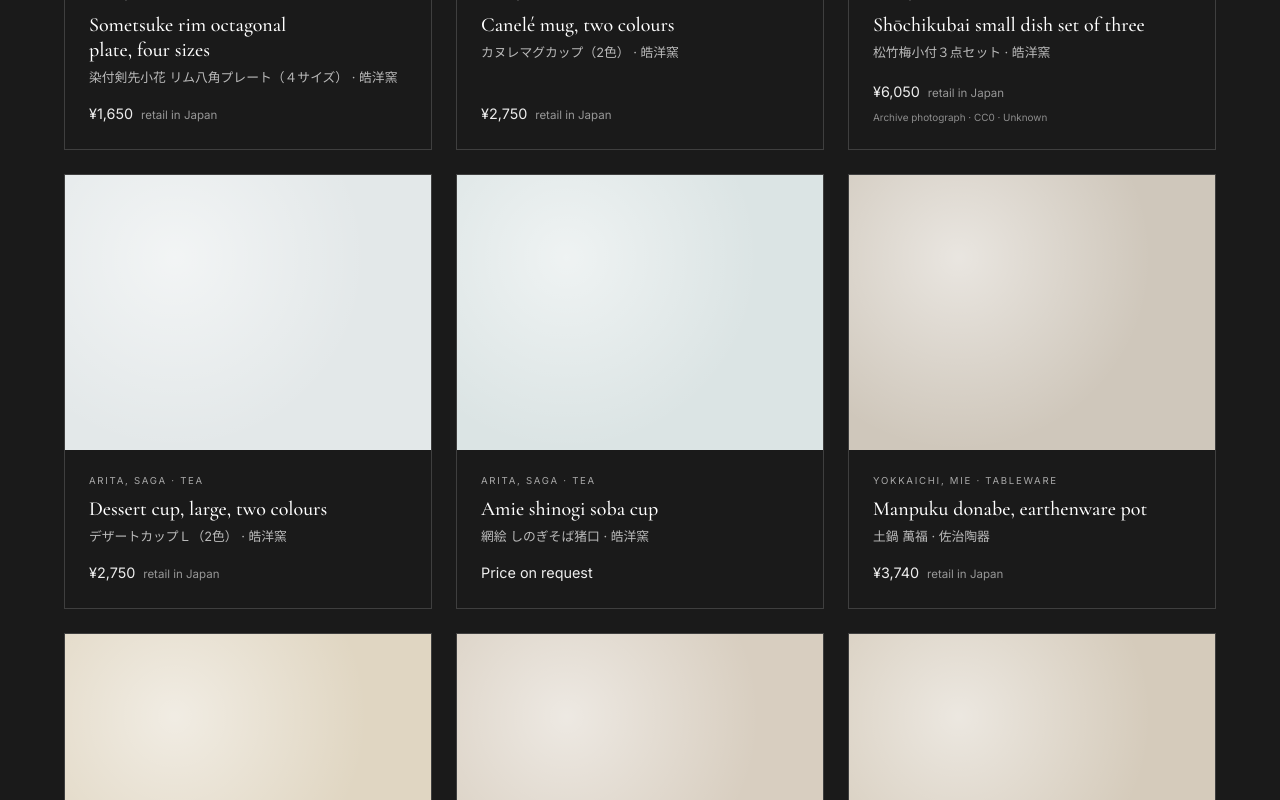
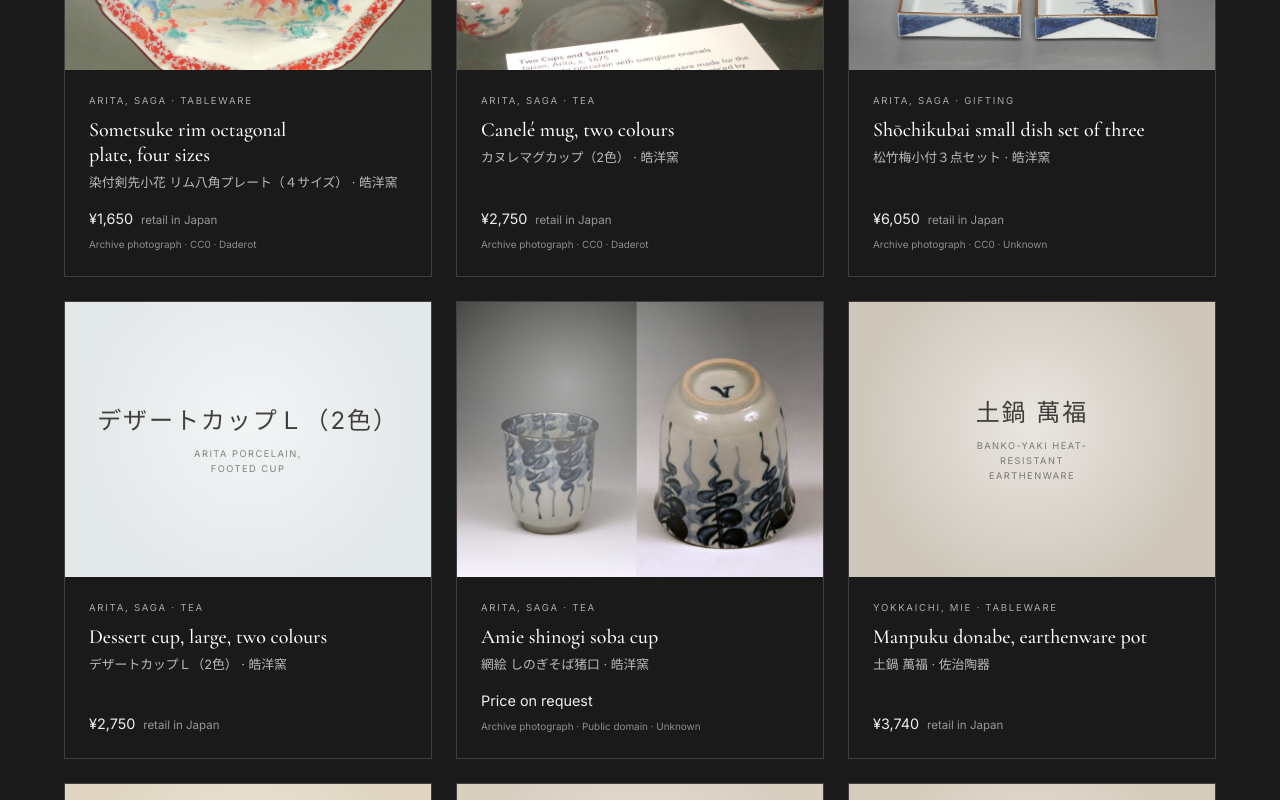
Before and after one commit to TerekhinAndrei/mugeniki, a Next.js app: page /collections in a window 1280 px wide. Shown: the part 2694-3494 px from the top of the page. Built offline with nearby package versions, Linux system fonts and the light colour scheme.

Commit message:
Catalogue: reattach archive photographs to the new slugs, design the image-less cards

```diff
--- a/src/app/collections/page.tsx
+++ b/src/app/collections/page.tsx
@@ -35,6 +35,7 @@ export default function CollectionsPage() {
               "Prices are what a customer pays in the workshop's own shop, consumption tax included. They give you a sense of where a piece sits against your own retail, and where a collection could be built.",
               "Wholesale is a separate conversation: ex-works price, minimum order, packing and lead time are quoted for your design, your volume and your market. Pieces marked “price on request” are made to order at a level the workshop prices per commission rather than per item.",
               "Most of the tableware is made to order rather than pulled from a shelf. Allow four to eight weeks from confirmation to a fired batch, longer for a new mould or a new glaze.",
+              "Cards that carry a photograph show a museum piece from the same tradition: it demonstrates the technique, not the exact item. The workshops' own product photography belongs to them, so it reaches you with the first quotation rather than before it.",
             ]}
           />
         </PageSection>
--- a/src/app/globals.css
+++ b/src/app/globals.css
@@ -110,6 +110,38 @@ button:disabled { cursor: not-allowed; }
   background-image: radial-gradient(circle at 30% 30%, rgba(255,255,255,.55), transparent 60%);
 }
 
+/* Card without photography yet: the piece's own Japanese name carries it */
+.swatch-word {
+  display: flex;
+  flex-direction: column;
+  align-items: center;
+  justify-content: center;
+  gap: .5rem;
+  padding: 1.5rem;
+  text-align: center;
+}
+.swatch-word::after {
+  background-image: radial-gradient(circle at 50% 45%, rgba(255,255,255,.55), rgba(255,255,255,0) 72%);
+}
+.swatch-word-ja {
+  position: relative;
+  z-index: 1;
+  font-size: clamp(1.15rem, 2.4vw, 1.5rem);
+  line-height: 1.5;
+  letter-spacing: .08em;
+  color: rgba(28, 25, 22, .82);
+}
+.swatch-word-note {
+  position: relative;
+  z-index: 1;
+  max-width: 26ch;
+  font-size: .58rem;
+  line-height: 1.6;
+  letter-spacing: .16em;
+  text-transform: uppercase;
+  color: rgba(28, 25, 22, .52);
+}
+
 /* Inside dark sections every block that sits directly on the section background
    needs light text — inline colours elsewhere must not win. */
 .tone-dark .callout { border-left-color: rgba(255,255,255,.55) !important; }
--- a/src/components/CatalogueGrid.tsx
+++ b/src/components/CatalogueGrid.tsx
@@ -6,11 +6,23 @@ import Image from "next/image";
 import { Product, formatYen } from "@/data/products";
 import { getPhoto, photoLine } from "@/lib/photos";
 
-function ProductImage({ slug, swatch, name }: { slug: string; swatch: string; name: string }) {
+function ProductImage({
+  slug,
+  swatch,
+  name,
+  nameJa,
+  technique,
+}: {
+  slug: string;
+  swatch: string;
+  name: string;
+  nameJa: string;
+  technique: string;
+}) {
   const photo = getPhoto(slug);
-  return (
-    <div className="swatch" style={{ background: swatch }}>
-      {photo ? (
+  if (photo) {
+    return (
+      <div className="swatch" style={{ background: swatch }}>
         <Image
           src={photo.local}
           alt={`${name} — archive photograph`}
@@ -18,9 +30,13 @@ function ProductImage({ slug, swatch, name }: { slug: string; swatch: string; na
           sizes="(max-width: 640px) 100vw, (max-width: 1024px) 50vw, 33vw"
           style={{ objectFit: "cover" }}
         />
-      ) : (
-        <span className="sr-only">{name}</span>
-      )}
+      </div>
+    );
+  }
+  return (
+    <div className="swatch swatch-word" style={{ background: swatch }}>
+      <span className="swatch-word-ja">{nameJa}</span>
+      <span className="swatch-word-note">{technique}</span>
     </div>
   );
 }
@@ -74,7 +90,13 @@ export default function CatalogueGrid({ products }: { products: Product[] }) {
               className="card"
               style={{ background: "var(--offblack)", borderColor: "rgba(255,255,255,.16)", color: "#fff" }}
             >
-              <ProductImage slug={p.slug} swatch={p.swatch} name={p.name} />
+              <ProductImage
+                slug={p.slug}
+                swatch={p.swatch}
+                name={p.name}
+                nameJa={p.nameJa}
+                technique={p.technique}
+              />
               <div className="p-6 flex flex-col flex-1">
                 <p
                   style={{
--- a/src/data/photos.json
+++ b/src/data/photos.json
@@ -12,7 +12,7 @@
     "local": "/catalogue/konoha-round-donburi.jpg",
     "bytes": 538991
   },
-  "kohanako-round-donburi": {
+  "kohanako-round-donburi-large": {
     "title": "File:Arita-Ware Kakiemon Floral-Shaped Bowl, late 17th to early 18th century, Japan, porcelain with enamel - Art Institute of Chicago - DSC00217.JPG",
     "thumb": "https://thumb.wikimedia.org/wikipedia/commons/thumb/1/15/Arita-Ware_Kakiemon_Floral-Shaped_Bowl%2C_late_17th_to_early_18th_century%2C_Japan%2C_porcelain_with_enamel_-_Art_Institute_of_Chicago_-_DSC00217.JPG/1920px-Arita-Ware_Kakiemon_Floral-Shaped_Bowl%2C_late_17th_to_early_18th_century%2C_Japan%2C_porcelain_with_enamel_-_Art_Institute_of_Chicago_-_DSC00217.JPG?utm_source=commons.wikimedia.org&utm_campaign=imageinfo&utm_content=thumbnail",
     "page": "https://commons.wikimedia.org/wiki/File:Arita-Ware_Kakiemon_Floral-Shaped_Bowl,_late_17th_to_early_18th_century,_Japan,_porcelain_with_enamel_-_Art_Institute_of_Chicago_-_DSC00217.JPG",
@@ -25,7 +25,7 @@
     "local": "/catalogue/kohanako-round-donburi.jpg",
     "bytes": 603871
   },
-  "kanure-mug": {
+  "canele-mug": {
     "title": "File:Two Cups and Saucers, c. 1675, Arita, hard-paste porcelain with overglaze enamels - Gardiner Museum, Toronto - DSC00393.JPG",
     "thumb": "https://thumb.wikimedia.org/wikipedia/commons/thumb/8/80/Two_Cups_and_Saucers%2C_c._1675%2C_Arita%2C_hard-paste_porcelain_with_overglaze_enamels_-_Gardiner_Museum%2C_Toronto_-_DSC00393.JPG/1920px-Two_Cups_and_Saucers%2C_c._1675%2C_Arita%2C_hard-paste_porcelain_with_overglaze_enamels_-_Gardiner_Museum%2C_Toronto_-_DSC00393.JPG?utm_source=commons.wikimedia.org&utm_campaign=imageinfo&utm_content=thumbnail",
     "page": "https://commons.wikimedia.org/wiki/File:Two_Cups_and_Saucers,_c._1675,_Arita,_hard-paste_porcelain_with_overglaze_enamels_-_Gardiner_Museum,_Toronto_-_DSC00393.JPG",
@@ -38,7 +38,7 @@
     "local": "/catalogue/kanure-mug.jpg",
     "bytes": 392626
   },
-  "hana-musubi-bowl": {
+  "hana-musubi-mokko-kobachi": {
     "title": "File:Dish with Quail Design, c. 1680-1700, Arita, hard-paste porcelain with overglaze enamels - Gardiner Museum, Toronto - DSC00618.JPG",
     "thumb": "https://thumb.wikimedia.org/wikipedia/commons/thumb/c/c1/Dish_with_Quail_Design%2C_c._1680-1700%2C_Arita%2C_hard-paste_porcelain_with_overglaze_enamels_-_Gardiner_Museum%2C_Toronto_-_DSC00618.JPG/1920px-Dish_with_Quail_Design%2C_c._1680-1700%2C_Arita%2C_hard-paste_porcelain_with_overglaze_enamels_-_Gardiner_Museum%2C_Toronto_-_DSC00618.JPG?utm_source=commons.wikimedia.org&utm_campaign=imageinfo&utm_content=thumbnail",
     "page": "https://commons.wikimedia.org/wiki/File:Dish_with_Quail_Design,_c._1680-1700,_Arita,_hard-paste_porcelain_with_overglaze_enamels_-_Gardiner_Museum,_Toronto_-_DSC00618.JPG",
@@ -51,7 +51,7 @@
     "local": "/catalogue/hana-musubi-bowl.jpg",
     "bytes": 743181
   },
-  "sanbo-naburi-bowl": {
+  "sanbo-naburi-bachi": {
     "title": "File:Bowl, Arita ware, Japan, 1690-710 AD, with later enameling attributed to Ignaz Preissler, porcelain - Peabody Essex Museum - DSC07776.jpg",
     "thumb": "https://thumb.wikimedia.org/wikipedia/commons/thumb/c/c0/Bowl%2C_Arita_ware%2C_Japan%2C_1690-710_AD%2C_with_later_enameling_attributed_to_Ignaz_Preissler%2C_porcelain_-_Peabody_Essex_Museum_-_DSC07776.jpg/1920px-Bowl%2C_Arita_ware%2C_Japan%2C_1690-710_AD%2C_with_later_enameling_attributed_to_Ignaz_Preissler%2C_porcelain_-_Peabody_Essex_Museum_-_DSC07776.jpg?utm_source=commons.wikimedia.org&utm_campaign=imageinfo&utm_content=thumbnail",
     "page": "https://commons.wikimedia.org/wiki/File:Bowl,_Arita_ware,_Japan,_1690-710_AD,_with_later_enameling_attributed_to_Ignaz_Preissler,_porcelain_-_Peabody_Essex_Museum_-_DSC07776.jpg",
@@ -77,7 +77,7 @@
     "local": "/catalogue/rinka-plate-large.jpg",
     "bytes": 869961
   },
-  "kikuzaki-oval-plates": {
+  "kikuzaki-oval-plate": {
     "title": "File:Dish with Prunus and Bamboo, c. 1690-1710, Arita, hard-paste porcelain with overglaze enamels - Gardiner Museum, Toronto - DSC00518.JPG",
     "thumb": "https://thumb.wikimedia.org/wikipedia/commons/thumb/1/1e/Dish_with_Prunus_and_Bamboo%2C_c._1690-1710%2C_Arita%2C_hard-paste_porcelain_with_overglaze_enamels_-_Gardiner_Museum%2C_Toronto_-_DSC00518.JPG/1920px-Dish_with_Prunus_and_Bamboo%2C_c._1690-1710%2C_Arita%2C_hard-paste_porcelain_with_overglaze_enamels_-_Gardiner_Museum%2C_Toronto_-_DSC00518.JPG?utm_source=commons.wikimedia.org&utm_campaign=imageinfo&utm_content=thumbnail",
     "page": "https://commons.wikimedia.org/wiki/File:Dish_with_Prunus_and_Bamboo,_c._1690-1710,_Arita,_hard-paste_porcelain_with_overglaze_enamels_-_Gardiner_Museum,_Toronto_-_DSC00518.JPG",
@@ -90,7 +90,7 @@
     "local": "/catalogue/kikuzaki-oval-plates.jpg",
     "bytes": 623393
   },
-  "rib-hakkaku-plate": {
+  "rim-octagonal-plate": {
     "title": "File:Decagonal Plate with Tiger and Tree Design, c. 1680-1700, Arita, hard-paste porcelain with overglaze enamels - Gardiner Museum, Toronto - DSC00475.JPG",
     "thumb": "https://thumb.wikimedia.org/wikipedia/commons/thumb/5/50/Decagonal_Plate_with_Tiger_and_Tree_Design%2C_c._1680-1700%2C_Arita%2C_hard-paste_porcelain_with_overglaze_enamels_-_Gardiner_Museum%2C_Toronto_-_DSC00475.JPG/1920px-Decagonal_Plate_with_Tiger_and_Tree_Design%2C_c._1680-1700%2C_Arita%2C_hard-paste_porcelain_with_overglaze_enamels_-_Gardiner_Museum%2C_Toronto_-_DSC00475.JPG?utm_source=commons.wikimedia.org&utm_campaign=imageinfo&utm_content=thumbnail",
     "page": "https://commons.wikimedia.org/wiki/File:Decagonal_Plate_with_Tiger_and_Tree_Design,_c._1680-1700,_Arita,_hard-paste_porcelain_with_overglaze_enamels_-_Gardiner_Museum,_Toronto_-_DSC00475.JPG",
@@ -103,7 +103,7 @@
     "local": "/catalogue/rib-hakkaku-plate.jpg",
     "bytes": 699456
   },
-  "shinogi-soba-cup": {
+  "shinogi-soba-choko": {
     "title": "File:Porcelain yunomi 0063 - DPLA - cc5964acd8e1c4f86981aff807ad969e.jpg",
     "thumb": "https://upload.wikimedia.org/wikipedia/commons/b/b7/Porcelain_yunomi_0063_-_DPLA_-_cc5964acd8e1c4f86981aff807ad969e.jpg?utm_source=commons.wikimedia.org&utm_campaign=imageinfo&utm_content=thumbnail_unscaled",
     "page": "https://commons.wikimedia.org/wiki/File:Porcelain_yunomi_0063_-_DPLA_-_cc5964acd8e1c4f86981aff807ad969e.jpg",
@@ -129,7 +129,7 @@
     "bytes": 299611,
     "h": 0
   },
-  "kashogama-tea-bowls": {
+  "kashogama-ido-tea-bowl": {
     "title": "File:Shino chawan MBA Lyon E554-146.jpg",
     "thumb": "https://thumb.wikimedia.org/wikipedia/commons/thumb/8/8e/Shino_chawan_MBA_Lyon_E554-146.jpg/1920px-Shino_chawan_MBA_Lyon_E554-146.jpg?utm_source=commons.wikimedia.org&utm_campaign=imageinfo&utm_content=thumbnail",
     "page": "https://commons.wikimedia.org/wiki/File:Shino_chawan_MBA_Lyon_E554-146.jpg",
@@ -142,7 +142,7 @@
     "local": "/catalogue/kashogama-tea-bowls.jpg",
     "bytes": 422416
   },
-  "kashogama-mizusashi": {
+  "kashogama-kintenmoku-mizusashi": {
     "title": "File:Tea ceremony water jar, Japan, Uji, Asahi ware, Edo period, 1650-1750 AD, stoneware with wood-ash glaze, lacquered wooden lid - Freer Gallery of Art - DSC05479.JPG",
     "thumb": "https://thumb.wikimedia.org/wikipedia/commons/thumb/e/eb/Tea_ceremony_water_jar%2C_Japan%2C_Uji%2C_Asahi_ware%2C_Edo_period%2C_1650-1750_AD%2C_stoneware_with_wood-ash_glaze%2C_lacquered_wooden_lid_-_Freer_Gallery_of_Art_-_DSC05479.JPG/1920px-thumbnail.jpg?utm_source=commons.wikimedia.org&utm_campaign=imageinfo&utm_content=thumbnail",
     "page": "https://commons.wikimedia.org/wiki/File:Tea_ceremony_water_jar,_Japan,_Uji,_Asahi_ware,_Edo_period,_1650-1750_AD,_stoneware_with_wood-ash_glaze,_lacquered_wooden_lid_-_Freer_Gallery_of_Art_-_DSC05479.JPG",
```
